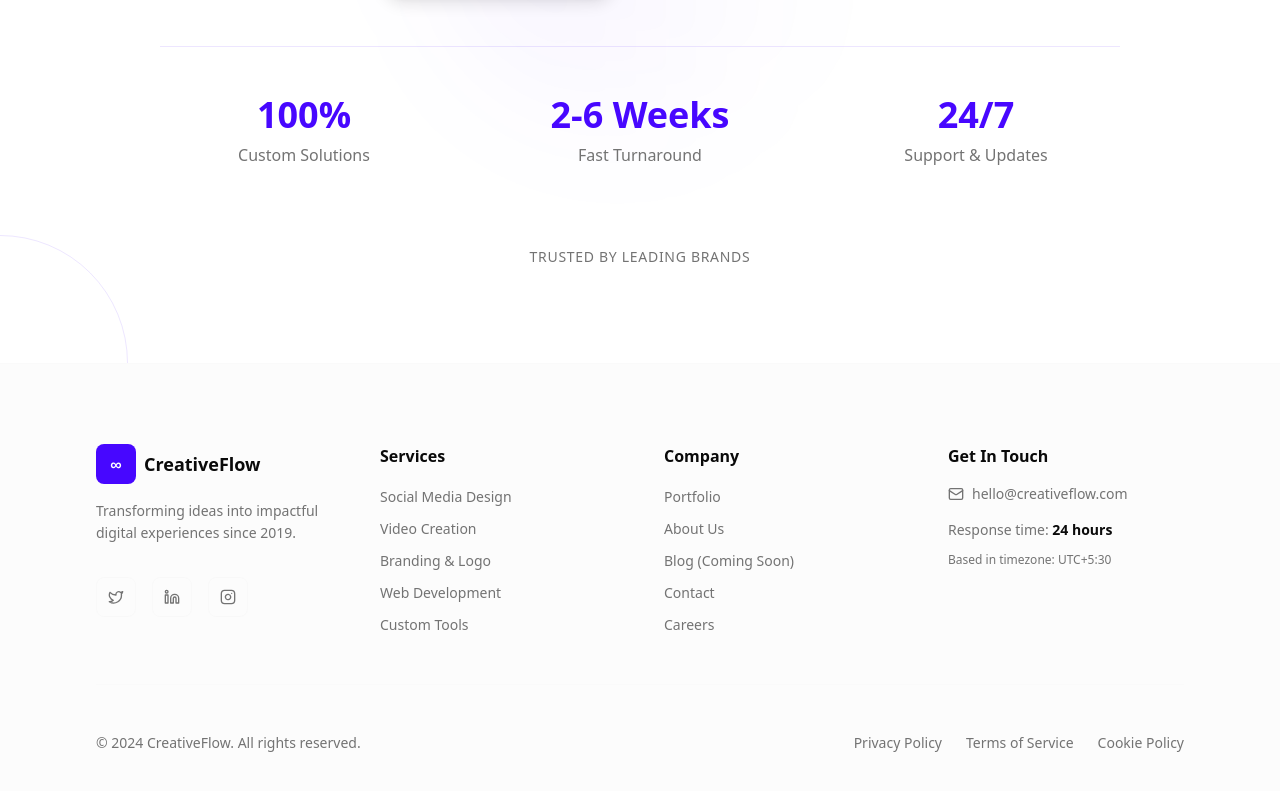
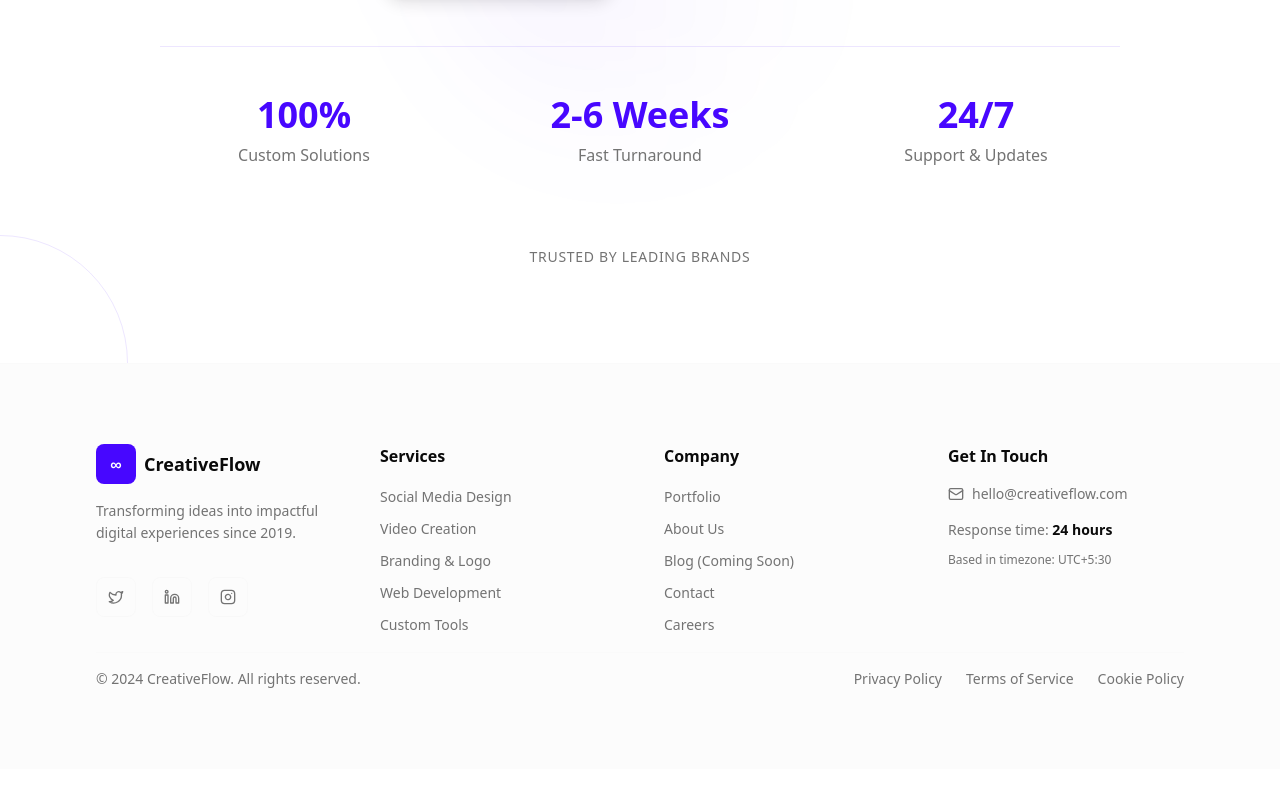
Before and after one commit to mehedi-nym/DigitalMarketingWebsite, a Next.js app: page / in a window 1280 px wide. Shown: the part 3414-4205 px from the top of the page. After the commit the page ends 4183 px from the top, so only its background shows below. Built offline with nearby package versions, Linux system fonts and the light colour scheme; no server answers; the database is empty.

Commit message:
update package json

```diff
--- a/components/footer.tsx
+++ b/components/footer.tsx
@@ -127,10 +127,10 @@ export default function Footer() {
         </div>
 
         {/* Divider */}
-        <div className="my-12 border-t border-muted/30"></div>
+        <div className="my-4 border-t border-muted/30"></div>
 
         {/* Bottom Footer */}
-        <div className="flex flex-col md:flex-row justify-between items-center gap-4 text-sm text-muted-foreground">
+        <div className="flex flex-col md:flex-row justify-between items-center gap-2 text-sm text-muted-foreground">
           <p>© 2024 CreativeFlow. All rights reserved.</p>
           <div className="flex gap-6">
             <a href="#" className="hover:text-foreground transition-colors">
--- a/package.json
+++ b/package.json
@@ -10,6 +10,7 @@
   },
   "dependencies": {
     "@radix-ui/react-accordion": "^1.2.12",
+    "@radix-ui/react-alert-dialog": "^1.1.15",
     "@radix-ui/react-slot": "^1.2.4",
     "@supabase/supabase-js": "^2.95.3",
     "class-variance-authority": "^0.7.1",
```
Also changed, not shown: 1 other file (tests, documents, lock files or other folders).
